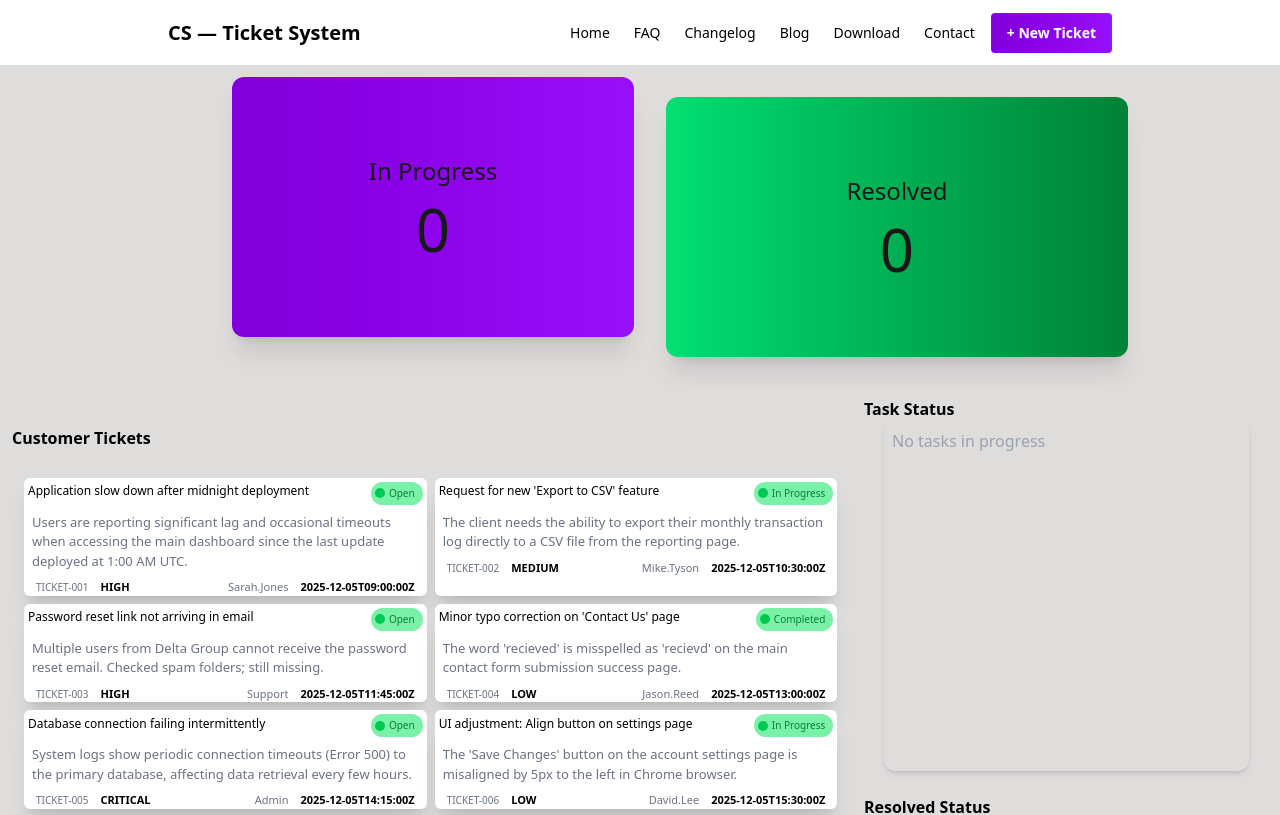
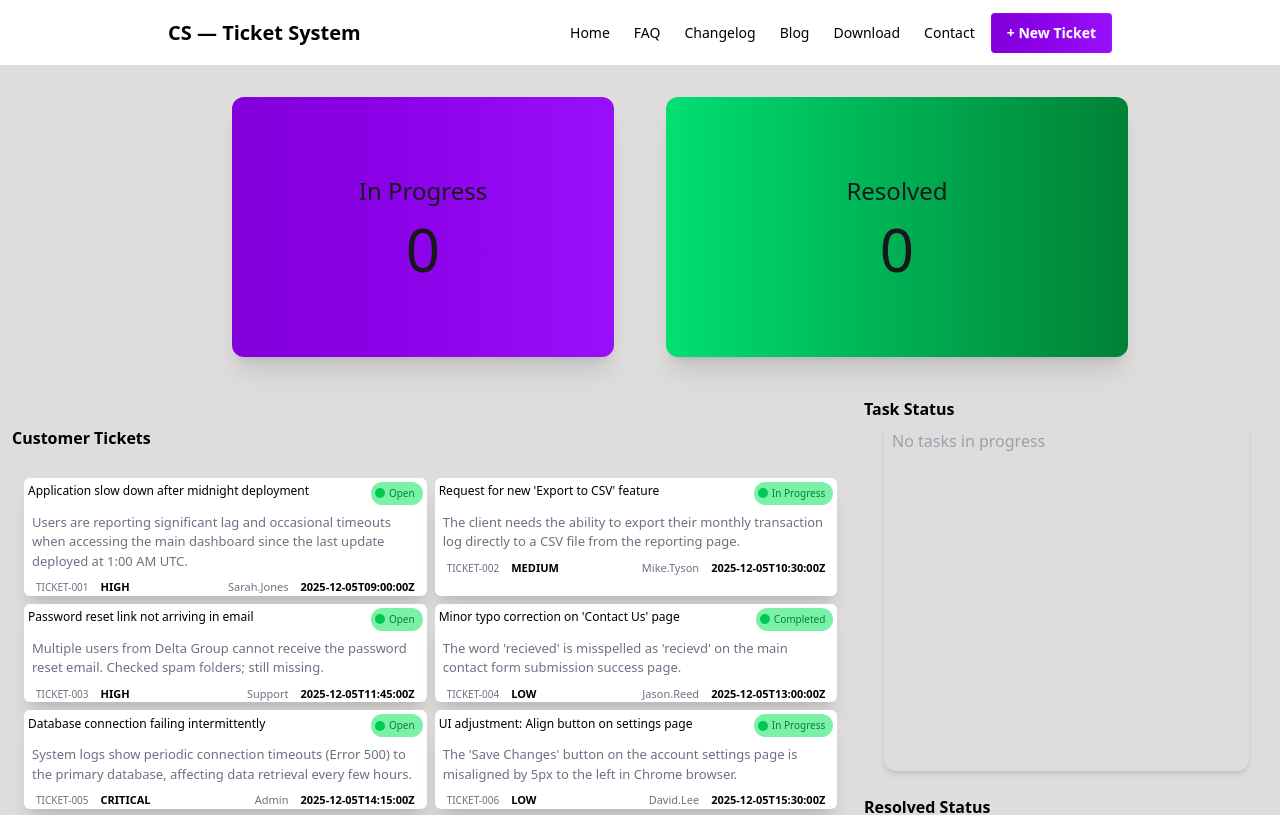
Before and after one commit to fahim-shareear/customer-support-zone, a React (Vite) app: page / in a window 1280 px wide. Shown: the top 815 px of the page. Built offline with nearby package versions, Linux system fonts and the light colour scheme.

Commit message:
fixing responsiveness

```diff
--- a/src/Componants/Navbar.jsx
+++ b/src/Componants/Navbar.jsx
@@ -47,10 +47,10 @@ const Navbar = ({ countProgress, resolvedCount }) => {
       </div>
 
       {/* Banner Section */}
-      <div className="sticky top-50">
+      <div className="top-50">
         <div className="md:max-w-[75%] mx-auto p-3 grid md:grid-cols-2 gap-3">
 
-          <div className="md:max-w-[600px] sm:max-w-full rounded-xl shadow-xl h-[260px] bg-linear-to-r from-purple-700 to-purple-600 text-center flex items-center flex-col gap-3 justify-center md:ml-15">
+          <div className="md:max-w-[600px] sm:max-w-full rounded-xl shadow-xl h-[260px] md:m-5 bg-linear-to-r from-purple-700 to-purple-600 text-center flex items-center flex-col gap-3 justify-center md:ml-15">
             <h1 className="text-2xl">In Progress</h1>
             <h1 className="text-6xl">{countProgress}</h1>
           </div>
```
